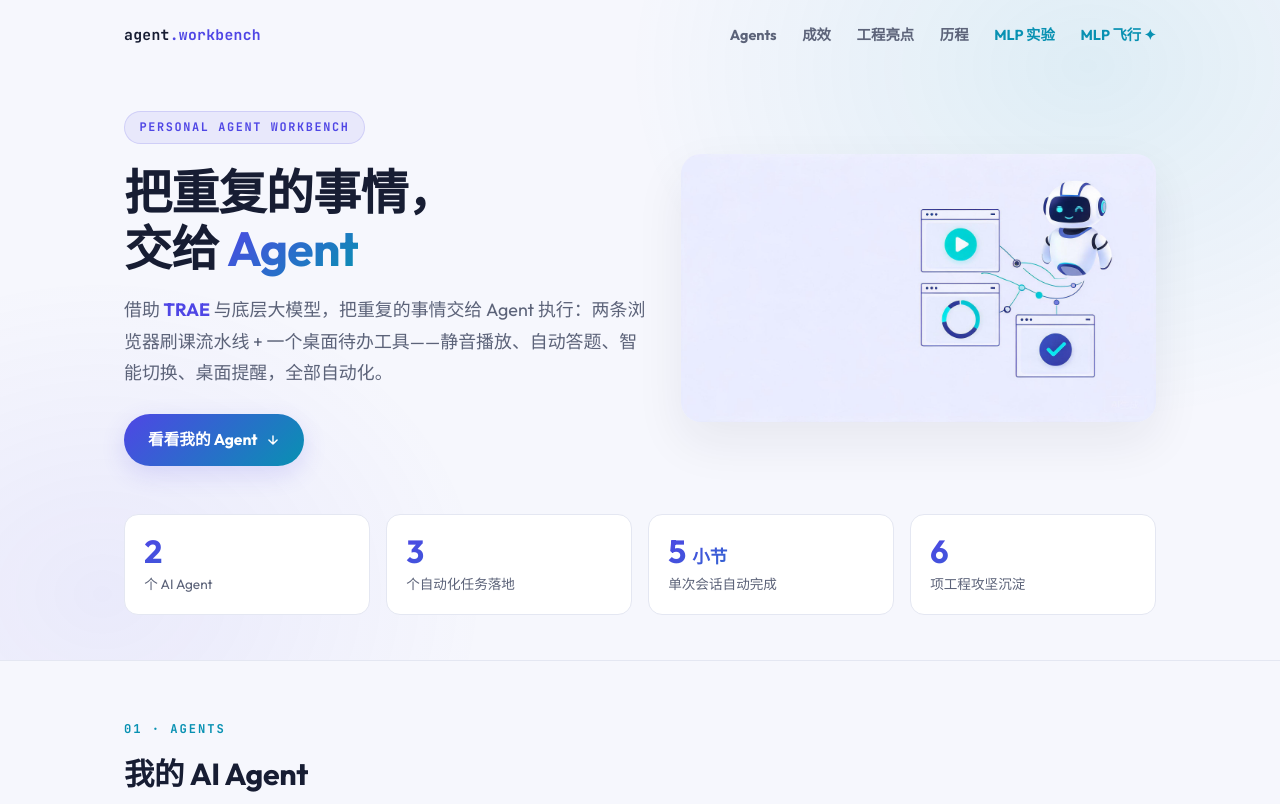
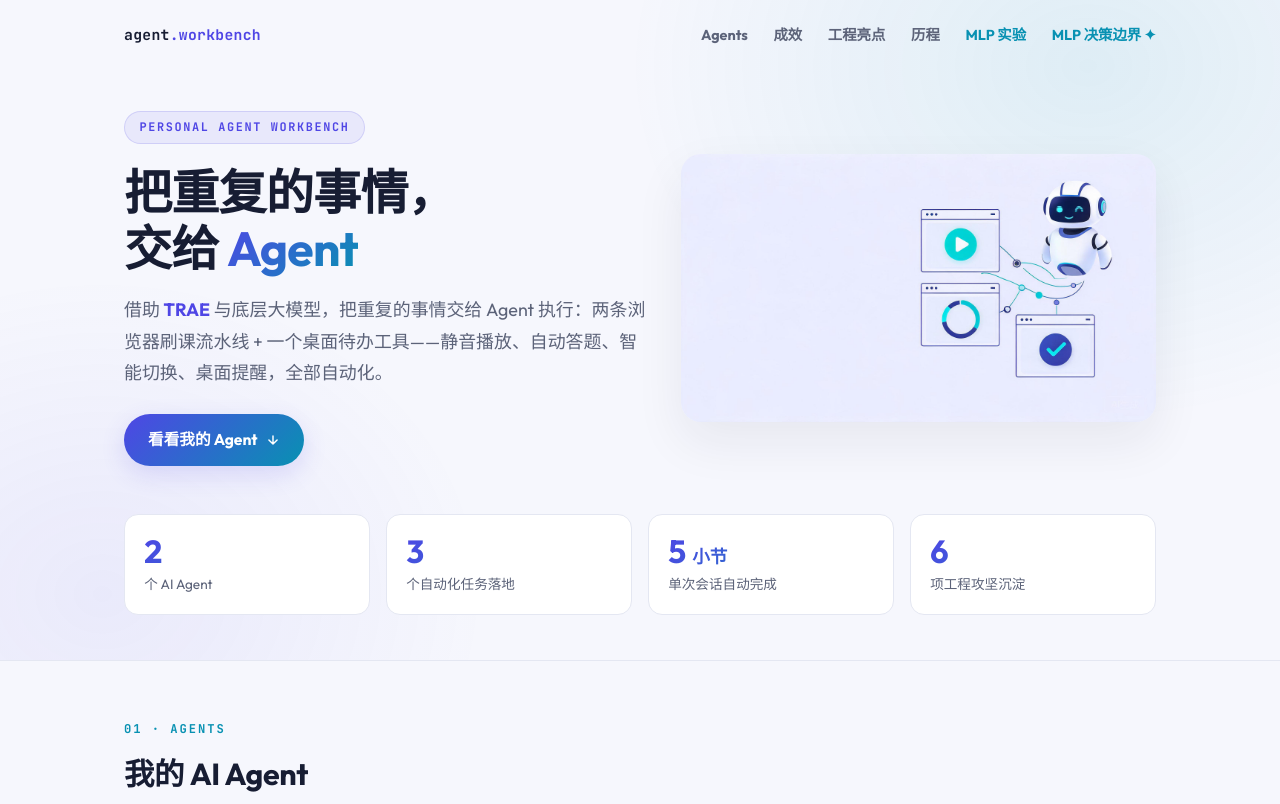
Before and after one commit to Allenmao91/my-ai-agents, a plain HTML site: page index.html in a window 1280 px wide. Shown: the top 804 px of the page. Drawn offline with Linux system fonts and the light colour scheme.

Commit message:
Add MLP boundary link to nav

```diff
--- a/index.html
+++ b/index.html
@@ -304,7 +304,7 @@
           <a href="#engineering">工程亮点</a>
           <a href="#timeline">历程</a>
           <a href="mlp.html" style="color:var(--accent2)">MLP 实验</a>
-          <a href="mlp-flight.html" style="color:var(--accent2)">MLP 飞行 ✦</a>
+          <a href="mlp-boundary.html" style="color:var(--accent2)">MLP 决策边界 ✦</a>
         </div>
       </nav>
 
```
